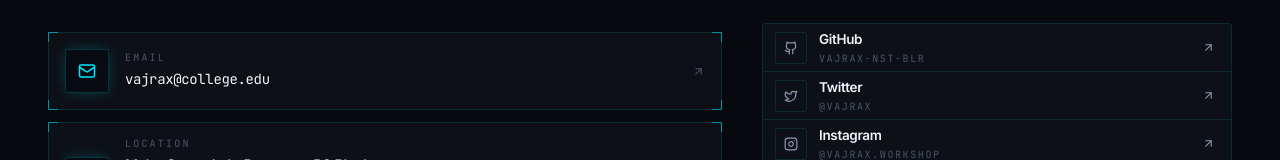
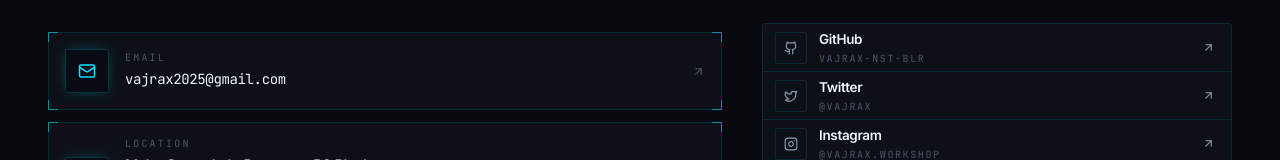
Before and after one commit to raajpatre/vajrax, a Next.js app: page /contact in a window 1280 px wide. Shown: the part 238-398 px from the top of the page. Built offline with nearby package versions, Linux system fonts and the light colour scheme; no server answers.

Commit message:
Update contact email to vajrax2025@gmail.com

```diff
--- a/src/app/(public)/contact/page.tsx
+++ b/src/app/(public)/contact/page.tsx
@@ -122,8 +122,8 @@ export default function ContactPage() {
             </div>
 
             <div className="space-y-3">
-              <InfoCard icon={Mail} label="EMAIL" href="mailto:vajrax@college.edu">
-                <span className="font-mono text-[14px] text-[#f0f4ff]">vajrax@college.edu</span>
+              <InfoCard icon={Mail} label="EMAIL" href="mailto:vajrax2025@gmail.com">
+                <span className="font-mono text-[14px] text-[#f0f4ff]">vajrax2025@gmail.com</span>
               </InfoCard>
 
               <InfoCard icon={MapPin} label="LOCATION">
--- a/src/components/ui/Footer.tsx
+++ b/src/components/ui/Footer.tsx
@@ -176,7 +176,7 @@ export default function Footer() {
               <SocialButton icon={GithubIcon}    label="GitHub"    href="https://github.com/VajraX-NST-BLR" />
               <SocialButton icon={TwitterIcon}   label="Twitter"   href="#" />
               <SocialButton icon={InstagramIcon} label="Instagram" href="#" />
-              <SocialButton icon={Mail}          label="Email"     href="mailto:vajrax@college.edu" />
+              <SocialButton icon={Mail}          label="Email"     href="mailto:vajrax2025@gmail.com" />
             </div>
 
           </div>
```
